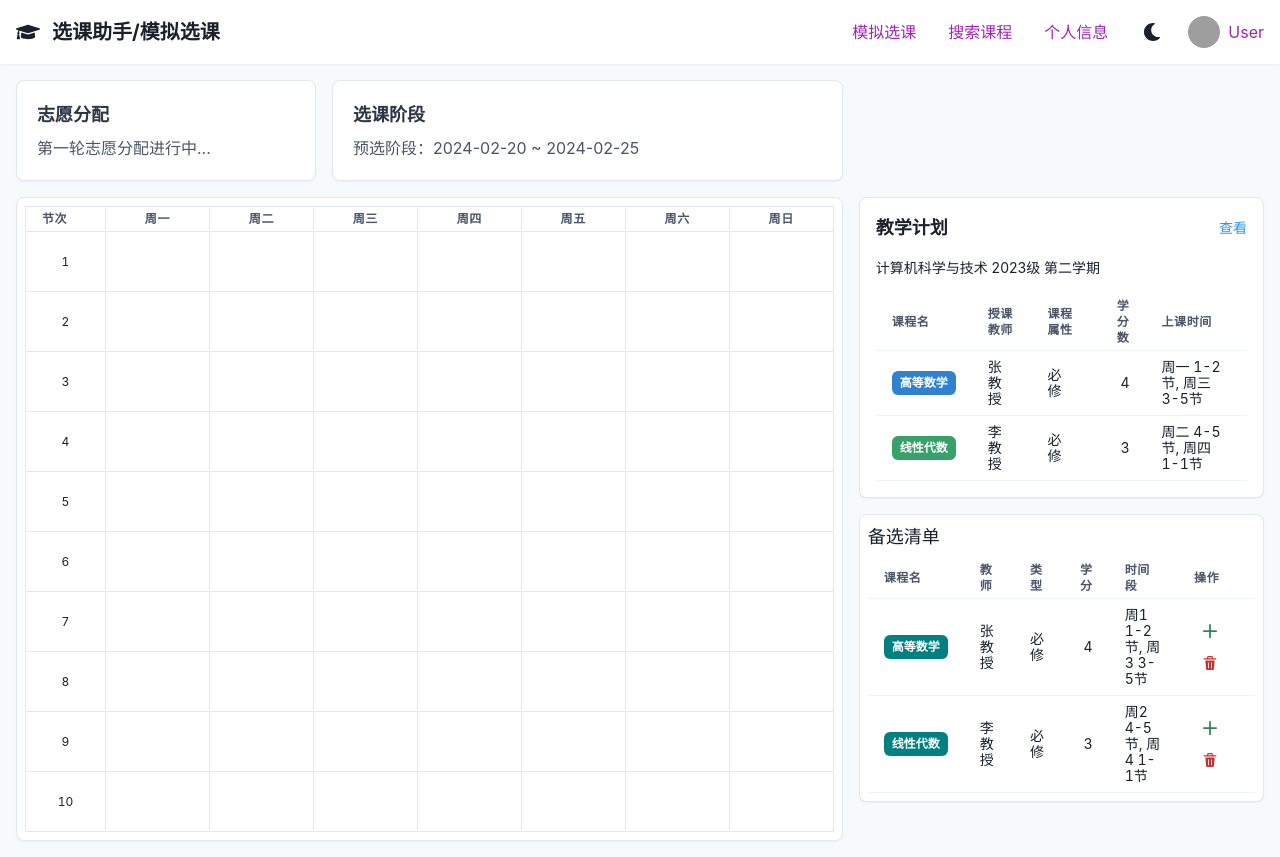
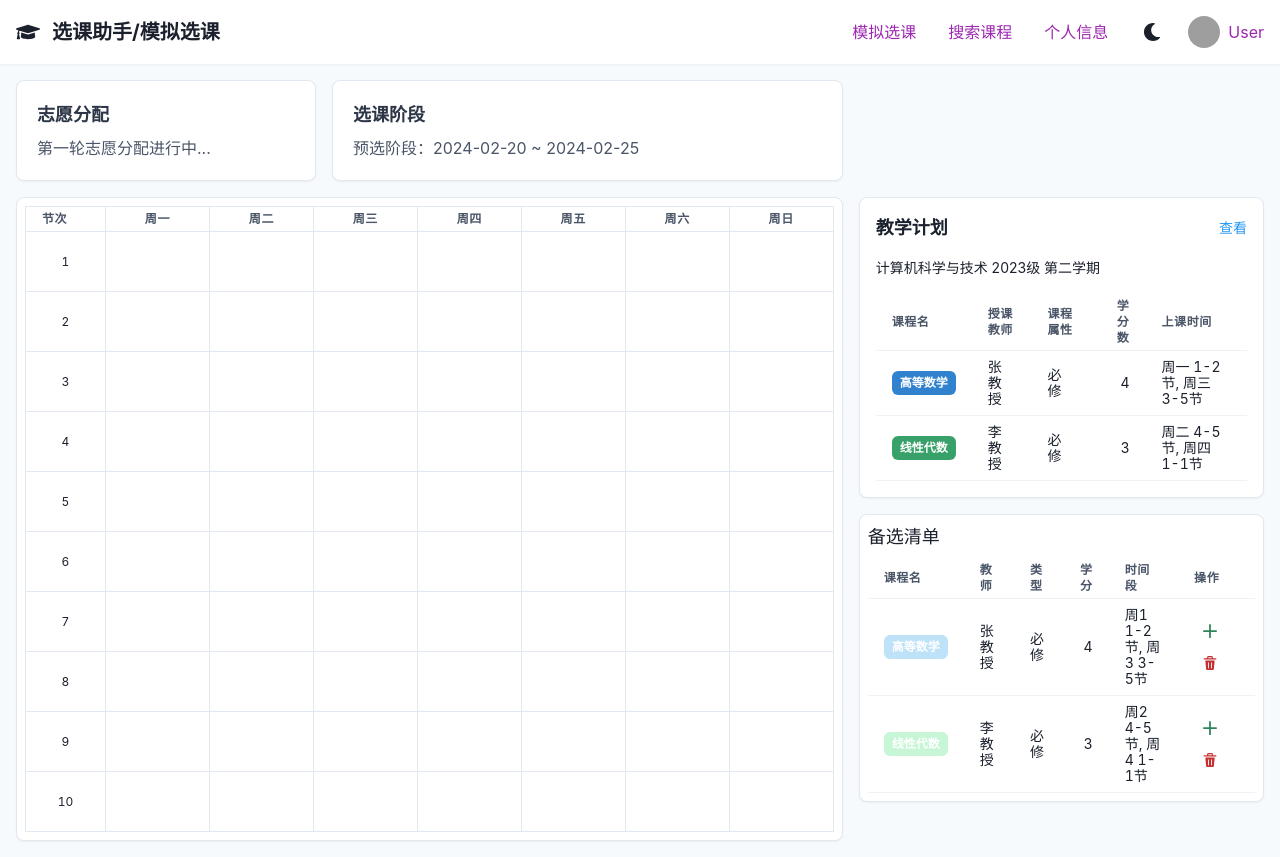
Before and after one commit to ZaytsevZY/SelecTHU, a Next.js app in the folder frontend/selecthu/: page /main in a window 1280 px wide. Built offline with nearby package versions, Linux system fonts and the light colour scheme; grey boxes are pictures that could not be loaded.

Commit message:
fix: 更新了购物车颜色显示错误的问题

```diff
--- a/frontend/selecthu/app/components/main/CourseList.tsx
+++ b/frontend/selecthu/app/components/main/CourseList.tsx
@@ -1,4 +1,3 @@
-// components/main/CourseList.tsx
 import React, { useRef } from "react";
 import {
   Box,
@@ -54,8 +53,31 @@ export default function CourseList({
   // 将 drop 连接到 DOM 引用上
   drop(boxRef);
 
-  // 备选课程颜色
-  const courseColor = "teal";
+  // 颜色数组
+  const colors = [
+    "blue",
+    "green",
+    "red",
+    "yellow",
+    "purple",
+    "teal",
+    "orange",
+    "pink",
+    "cyan",
+    "gray",
+  ];
+
+  // 创建一个颜色映射对象
+  const courseColorMap: { [courseId: string]: string } = {};
+
+  // 获取课程的颜色，如果未分配则分配一个新颜色
+  const getCourseColor = (courseId: string): string => {
+    if (!courseColorMap[courseId]) {
+      const colorIndex = Object.keys(courseColorMap).length % colors.length;
+      courseColorMap[courseId] = colors[colorIndex];
+    }
+    return courseColorMap[courseId];
+  };
 
   // 格式化时间段
   const formatTimeSlots = (timeSlots: any[]) => {
@@ -93,7 +115,7 @@ export default function CourseList({
             <CourseRow
               key={course.id}
               course={course}
-              courseColor={courseColor}
+              courseColor={getCourseColor(course.id)} // 为每个课程获取颜色
               formatTimeSlots={formatTimeSlots}
               handleAdd={addCourseToTable}
               handleDelete={deleteCourse}
--- a/frontend/selecthu/app/components/main/CourseRow.tsx
+++ b/frontend/selecthu/app/components/main/CourseRow.tsx
@@ -1,4 +1,3 @@
-// components/main/CourseRow.tsx
 import React, { useRef, useEffect } from "react";
 import {
   Td,
@@ -9,7 +8,7 @@ import {
 import { AddIcon, DeleteIcon } from "@chakra-ui/icons";
 import { Course, TimeSlot } from "@/app/types/course";
 
-import { useDrag } from "react-dnd";
+import { useDrag, DragSourceMonitor } from "react-dnd";
 import { getEmptyImage } from "react-dnd-html5-backend";
 
 const ItemTypes = {
@@ -32,13 +31,13 @@ export default function CourseRow({
   handleDelete,
 }: CourseRowProps) {
   // 使用 useDrag 钩子
-  const [{ isDragging }, drag, preview] = useDrag(() => ({
+  const [{ isDragging }, drag, preview] = useDrag({
     type: ItemTypes.COURSE,
     item: { course },
-    collect: (monitor) => ({
+    collect: (monitor: DragSourceMonitor) => ({
       isDragging: monitor.isDragging(),
     }),
-  }), [course]);
+  });
 
   // 抑制默认的拖拽预览
   useEffect(() => {
@@ -57,11 +56,10 @@ export default function CourseRow({
     >
       <Td>
         <Badge
-          colorScheme="teal"
+          colorScheme={courseColor} // 使用传递的颜色方案
           px={2}
           py={1}
           borderRadius="md"
-          bg={courseColor}
           color="white"
         >
           {course.name}
```
